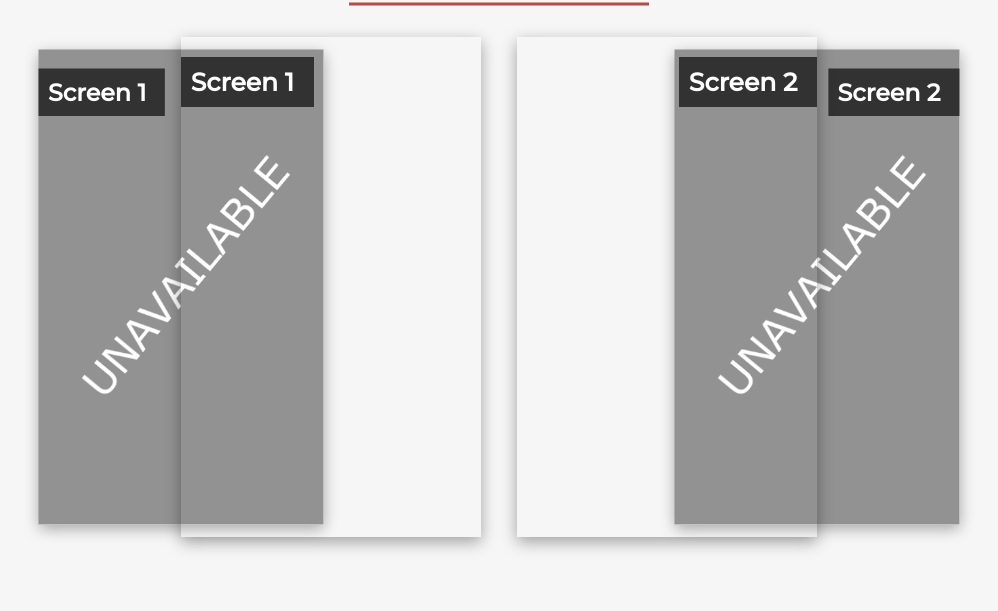
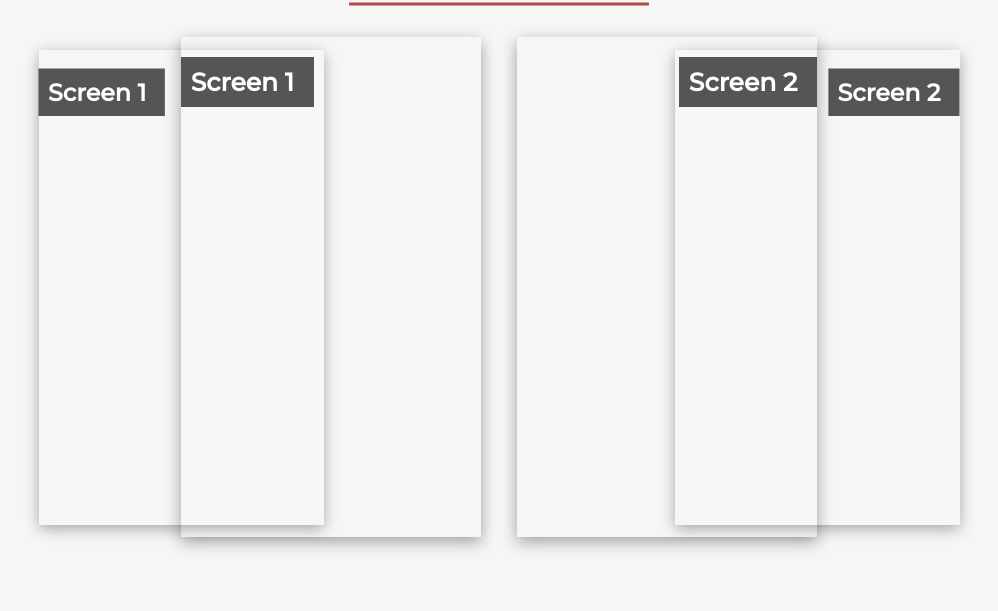
Before and after one commit to Liam-a-34/MoonliteDrivein, a website: page assets/pages/showing.html in a window 1280 px wide. Shown: the part 189-800 px from the top of the page, without its empty margins (141-1139 px from the left). Drawn offline with nearby package versions, Linux system fonts and the light colour scheme.

Commit message:
Testing new movie poster styling

```diff
--- a/assets/pages/showing.html
+++ b/assets/pages/showing.html
@@ -56,13 +56,13 @@
             <div class="slide-container">
 
             <div class="slide-div">
-                <div id="slide1" class="movie-slide" style="background-image: url(../images/unavailable.png)">
+                <div id="slide1" class="movie-slide" style="background-image: url() center">
                     <div class="inner-slide">
                         <h2>Screen 1</h2>
                     </div>
                 </div>
 
-                <div id="slide2"  class="movie-slide" style="background-image: url(../images/gotg3.jpg)">
+                <div id="slide2"  class="movie-slide" style="background-image: url() center">
                     <div class="inner-slide">
                         <h2>Screen 1</h2>
                     </div>
@@ -70,13 +70,13 @@
             </div>
 
             <div class="slide-div">
-                <div id="slide3"  class="movie-slide" style="background-image: url(../images/george-foreman.jpg)">
+                <div id="slide3"  class="movie-slide" style="background-image: url() center">
                     <div class="inner-slide">
                         <h2>Screen 2</h2>
                     </div>
                 </div>
 
-                <div id="slide4"  class="movie-slide" style="background-image: url(../images/unavailable.png)">
+                <div id="slide4"  class="movie-slide" style="background-image: url() center">
                     <div class="inner-slide">
                         <h2>Screen 2</h2>
                     </div>
```
Also changed, not shown: index.html (+4 -4 lines).
